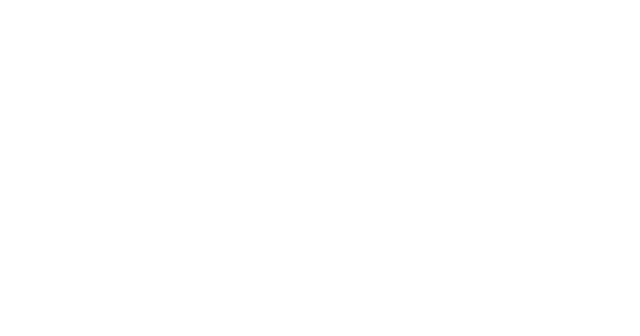
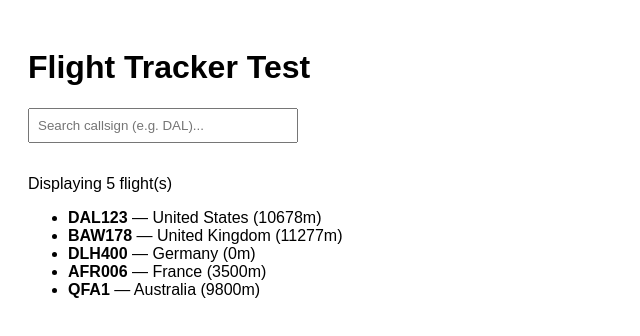
Before and after one commit to markotrajkovik/flight-tracker, a React (Vite) app: page / in a window 1280 px wide. Shown: the top 336 px of the page, without its empty margins (0-640 px from the left). Built offline with nearby package versions, Linux system fonts and the light colour scheme.

Commit message:
feat: create useFlightEngine and engine core

```diff
--- a/src/mocks/flights.json
+++ b/public/mocks/flights.json
@@ -5,7 +5,7 @@
     "originCountry": "United States",
     "latitude": 40.6413,
     "longitude": -73.7781,
-    "altitude": 10668,
+    "altitude": 10678,
     "velocity": 240,
     "heading": 85,
     "verticalRate": 0,
--- a/src/App.tsx
+++ b/src/App.tsx
@@ -1,5 +1,36 @@
+import { useFlightEngine } from "./hooks/useFlightEngine.ts";
+
 function App() {
-  return <></>;
+  const { flights, searchTerm, setSearchTerm, isLoading } = useFlightEngine();
+
+  if (isLoading) {
+    return <p>Loading flights from mock data...</p>;
+  }
+
+  return (
+    <div style={{ padding: "20px", fontFamily: "sans-serif" }}>
+      <h1>Flight Tracker Test</h1>
+
+      <input
+        type="text"
+        placeholder="Search callsign (e.g. DAL)..."
+        value={searchTerm}
+        onChange={(e) => setSearchTerm(e.target.value)}
+        style={{ padding: "8px", width: "250px", marginBottom: "16px" }}
+      />
+
+      <p>Displaying {flights.length} flight(s)</p>
+
+      <ul>
+        {flights.map((flight) => (
+          <li key={flight.icao24}>
+            <strong>{flight.callsign || "N/A"}</strong> — {flight.originCountry}{" "}
+            ({flight.altitude}m)
+          </li>
+        ))}
+      </ul>
+    </div>
+  );
 }
 
 export default App;
--- /dev/null
+++ b/src/hooks/useFlightEngine.ts
@@ -0,0 +1,50 @@
+import { useState, useEffect, useMemo } from "react";
+import type { ProcessedFlight } from "../types/flights";
+
+export const useFlightEngine = () => {
+  const [flights, setFlights] = useState<ProcessedFlight[]>([]);
+  const [isLoading, setIsLoading] = useState(true);
+  const [searchTerm, setSearchTerm] = useState("");
+
+  useEffect(() => {
+    const fetchFlights = async () => {
+      try {
+        const response = await fetch("/mocks/flights.json");
+
+        if (!response.ok)
+          throw new Error(
+            `Failed to load flights (Status: ${response.status})`,
+          );
+
+        const data = await response.json();
+        setFlights(data);
+      } catch (error) {
+        console.error(error);
+      } finally {
+        setIsLoading(false);
+      }
+    };
+
+    fetchFlights();
+
+    const intervalId = setInterval(() => {
+      fetchFlights();
+    }, 10000);
+
+    return () => clearInterval(intervalId);
+  }, []);
+
+  const filteredFlights = useMemo(() => {
+    return flights.filter((flight) => {
+      return flight.callsign.toLowerCase().includes(searchTerm.toLowerCase());
+    });
+  }, [flights, searchTerm]);
+
+  return {
+    flights: filteredFlights,
+    allFlightsCount: flights.length,
+    searchTerm,
+    setSearchTerm,
+    isLoading,
+  };
+};
```
